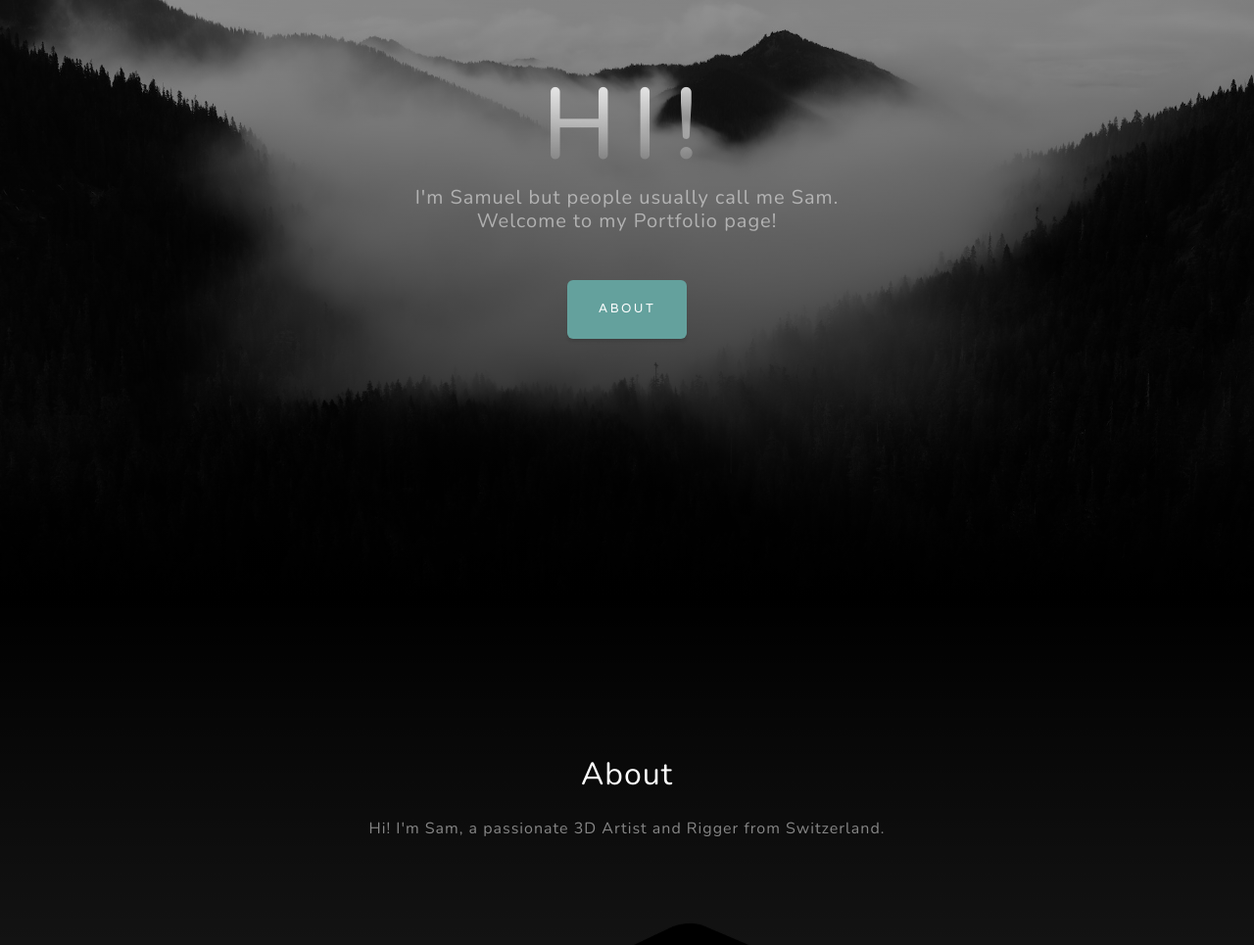
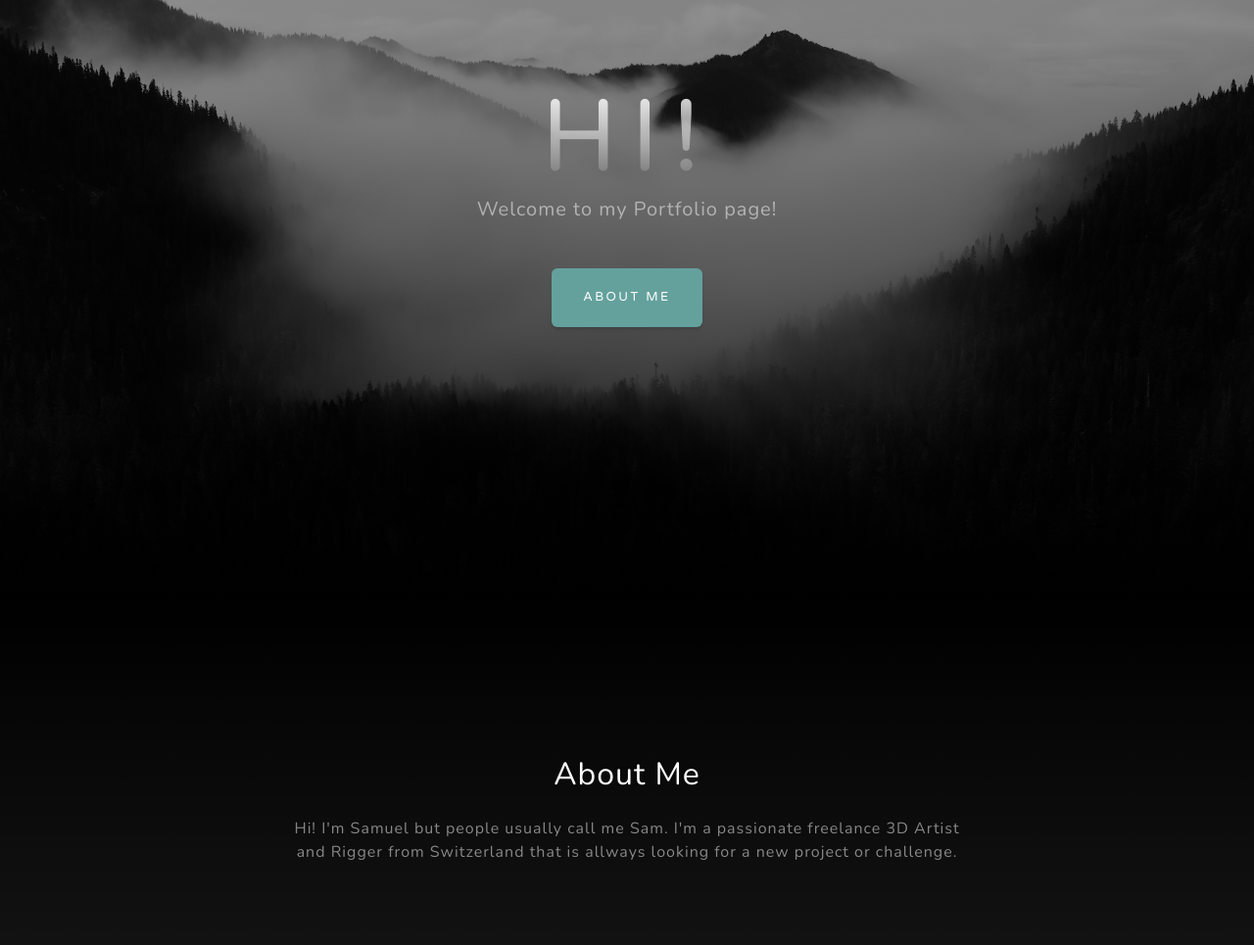
Before and after one commit to SamB3D/SamB3D.github.io, a plain HTML site: page index.html in a window 1280 px wide. Shown: the part 188-1153 px from the top of the page at 98% size. Drawn offline with nearby package versions, Linux system fonts and the light colour scheme.

Commit message:
Updated Text

```diff
--- a/index.html
+++ b/index.html
@@ -39,8 +39,8 @@
                 <div class="d-flex justify-content-center">
                     <div class="text-center">
                         <h1 class="mx-auto my-0 text-uppercase">HI!</h1>
-                        <h2 class="text-white-50 mx-auto mt-2 mb-5">I'm Samuel but people usually call me Sam. Welcome to my Portfolio page!</h2>
-                        <a class="btn btn-primary" href="#about">About</a>
+                        <h2 class="text-white-50 mx-auto mt-2 mb-5">Welcome to my Portfolio page!</h2>
+                        <a class="btn btn-primary" href="#about">About Me</a>
                     </div>
                 </div>
             </div>
@@ -50,9 +50,9 @@
             <div class="container px-4 px-lg-5">
                 <div class="row gx-4 gx-lg-5 justify-content-center">
                     <div class="col-lg-8">
-                        <h2 class="text-white mb-4">About</h2>
+                        <h2 class="text-white mb-4">About Me</h2>
                         <p class="text-white-50">
-                            Hi! I'm Sam, a passionate 3D Artist and Rigger from Switzerland.
+                            Hi! I'm Samuel but people usually call me Sam. I'm a passionate freelance 3D Artist and Rigger from Switzerland that is allways looking for a new project or challenge.
                         </p>
                     </div>
                 </div>
```
